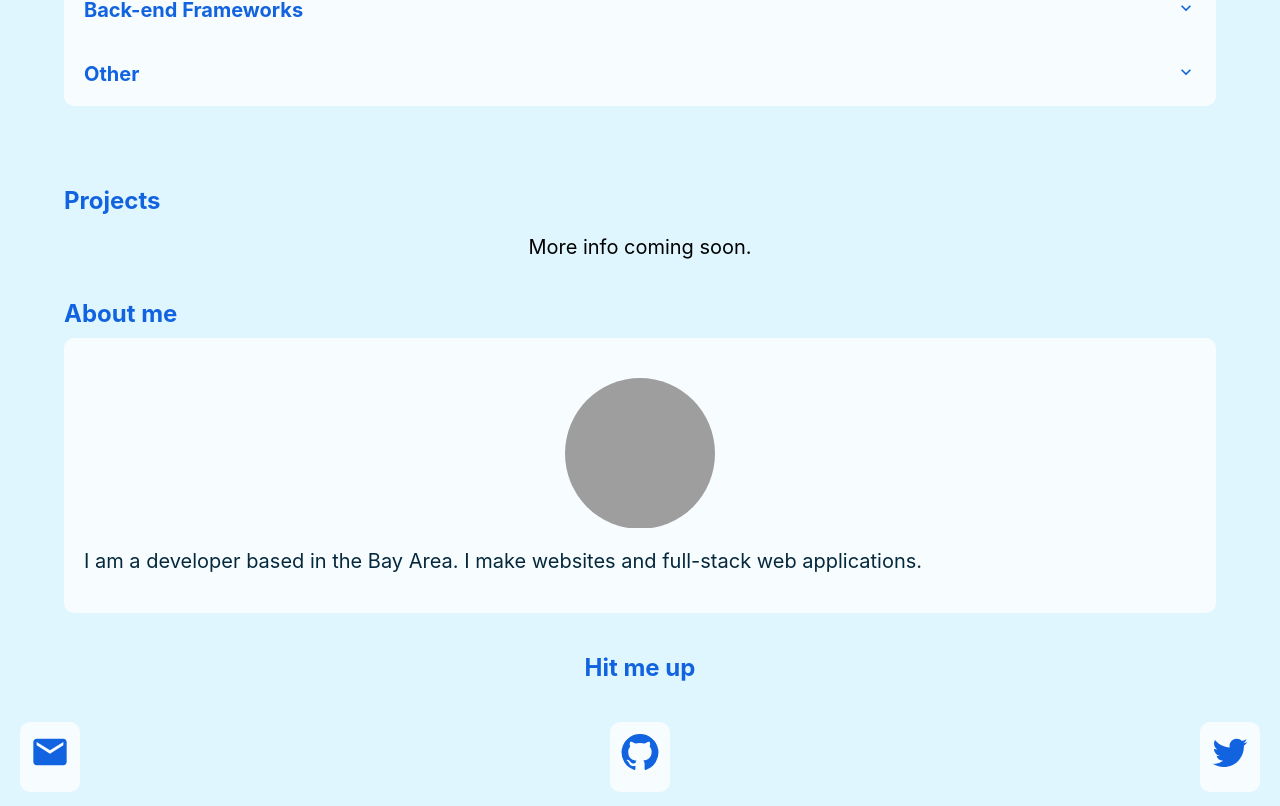
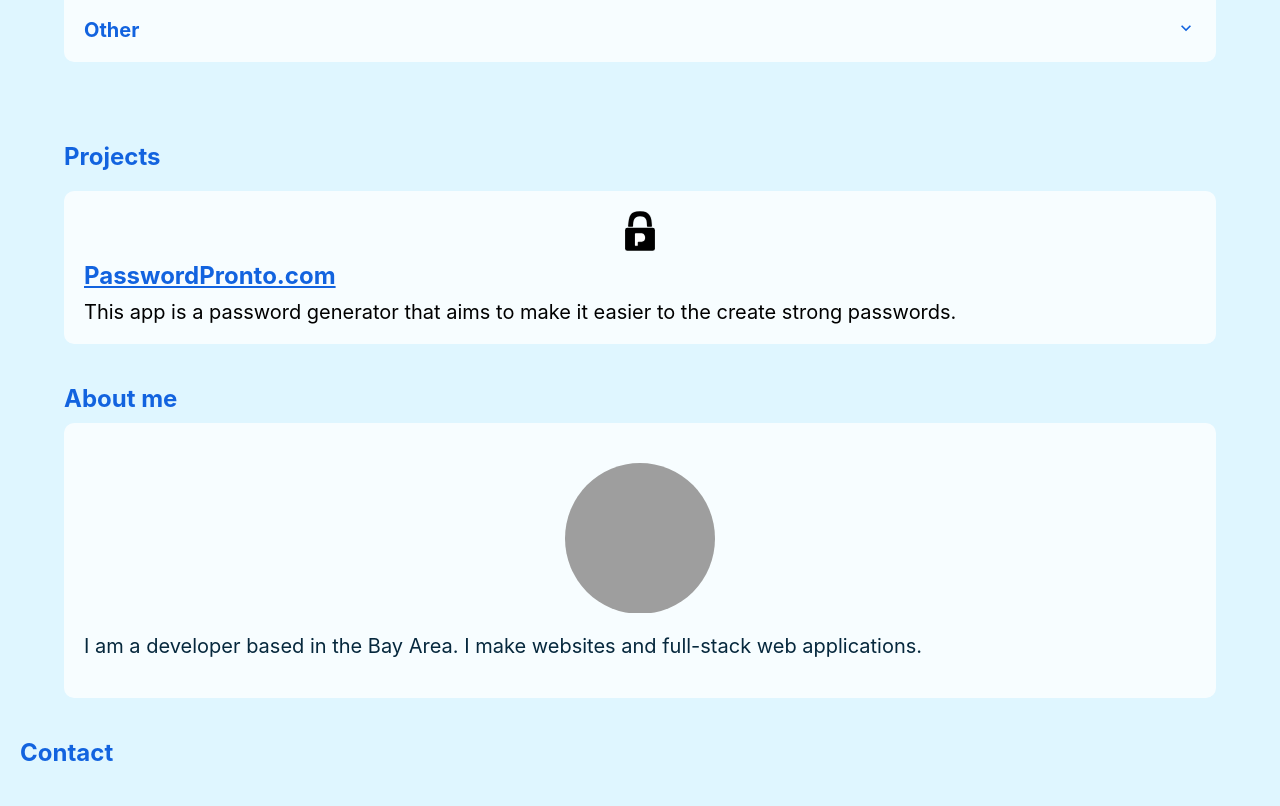
Before and after one commit to alexismarroquin7/am-fe-a, a Next.js app: page / in a window 1280 px wide. Shown: the part 1831-2637 px from the top of the page. Built offline with nearby package versions, Linux system fonts and the light colour scheme; grey boxes are pictures that could not be loaded.

Commit message:
adds 1 project

```diff
--- a/data/contact.js
+++ b/data/contact.js
@@ -32,7 +32,7 @@
 ];
 
 export const contact = {
-  title: "Hit me up",
+  title: "Contact",
   lines: createIds('line_id', contactLines, true),
   id: "contact"
 }
--- a/data/projects.js
+++ b/data/projects.js
@@ -2,10 +2,16 @@
 
 const projectList = [
   {
-    name: 'CarrierCalc.io',
-    description: 'This app aims to make it easier for the user to estimate how much it will cost today and monthly with any certain carrier.',
-    github: 'https://github.com/alexismarroquin7/carrier-calc',
-    url: 'carriercal.io'
+    name: 'PasswordPronto.com',
+    description: 'This app is a password generator that aims to make it easier to the create strong passwords.',
+    url: 'https://passwordpronto.com',
+    svg: {
+      html: () => <svg width="4rem" height="4rem" viewBox="0 0 232 311" fill="none" xmlns="http://www.w3.org/2000/svg">
+          <rect y="131.013" width="232" height="179" rx="18" fill="black"/>
+          <path d="M125.5 173.513H82C79.2386 173.513 77 175.752 77 178.513V266.013C77 268.775 79.2386 271.013 82 271.013H93.5C96.2614 271.013 98.5 268.775 98.5 266.013V245.013C98.5 242.252 100.739 240.013 103.5 240.013H125.5C135.833 240.18 156.3 233.713 155.5 206.513C154.7 179.313 135.167 173.18 125.5 173.513Z" fill="white" stroke="white"/>
+          <path d="M116 40C64.2061 40.3837 63.4701 80.0376 61.7316 117.26C61.6075 119.918 59.4136 122 56.7529 122H28.5249C25.5668 122 23.257 119.424 23.5511 116.481C31.1823 40.1025 35.9071 1.00001 116 1C196.003 0.999995 206.518 48.5815 208.84 116.849C208.936 119.664 206.674 122 203.857 122H175.5C172.739 122 170.502 119.757 170.495 116.996C170.39 73.814 168.006 39.6148 116 40Z" fill="black" stroke="black"/>
+        </svg>
+    }
   }
 ]
 
--- a/package.json
+++ b/package.json
@@ -8,9 +8,10 @@
   },
   "dependencies": {
     "@babel/core": "^7.17.0",
-    "@emotion/react": "^11.10.0",
-    "@emotion/styled": "^11.10.0",
+    "@emotion/react": "^11.10.5",
+    "@emotion/styled": "^11.10.5",
     "@mui/icons-material": "^5.10.2",
+    "@mui/material": "^5.11.1",
     "babel-plugin-styled-components": "^2.0.2",
     "next": "^12.0.8",
     "react": "17.0.2",
--- a/widgets/ContactSection/index.js
+++ b/widgets/ContactSection/index.js
@@ -1,10 +1,5 @@
 // data
 import { contact } from "../../data";
-
-// components
-import Image from 'next/image';
-
-// const ContactIcon = (type)
 
 export const ContactSection = () => {
 
@@ -49,7 +44,7 @@
 
       .contact-section-title {
         width: 100%;
-        text-align: center;
+        text-align: flex-start;
       }
 
       .contact-list {
--- a/widgets/LandingSection/index.js
+++ b/widgets/LandingSection/index.js
@@ -51,8 +51,6 @@
           steps={home.steps}
         />
       </div>
-
-      <p>{home.description}</p>
 
       <div
         className="landing-section-button-container"
--- a/widgets/ProjectsSection/index.js
+++ b/widgets/ProjectsSection/index.js
@@ -1,14 +1,39 @@
-import { project } from "../../data"
+import { project } from "../../data";
+import Link from "next/link";
 
 export const ProjectsSection = () => {
   return <div id={project.id}
     className="projects-section"
   >
-    <div id={project.id}
+    <div
       className="projects-section-wrapper"
     >
+
       <h6>Projects</h6>
-      <p>More info coming soon.</p>
+
+
+      {project.list.map(p => {
+        return (
+          <div key={p.id} className="project-card">
+
+            <div
+              className="project-card-svg-wrapper"
+            >
+              {p.svg.html()}
+            </div>
+            <Link
+              href={p.url}
+              target="_blank"
+              passHref
+            >
+              <a className="project-card-name">{p.name}</a>
+            </Link>
+
+            <p>{p.description}</p>
+
+          </div>
+        )
+      })}
 
     </div>
     <style jsx>{`
@@ -20,6 +45,7 @@
       align-items: center;
       padding: 4rem 0;
     }
+
     .projects-section-wrapper {
       background-color: var(--sky-blue);
       display: flex;
@@ -33,9 +59,31 @@
       color: var(--blue);
     }
 
-    p {
+    .project-card {
+      background-color: rgba(255, 255, 255, .75);
+      backdrop-filter: blur(5px);
+      border-radius: 1rem;
+      padding: 2rem;
       width: 100%;
-      text-align: center;
+      display: flex;
+      flex-flow: column wrap;
+      gap: 1rem;
+      align-items: flex-start;
+      justify-content: flex-start;
+    }
+
+    .project-card-name {
+      font-size: 2.4rem;
+      font-weight: bold;
+      color: var(--blue);
+    }
+
+    .project-card-svg-wrapper {
+      width: 100%;
+      display: flex;
+      flex-flow: column wrap;
+      gap: 1rem;
+      align-items: center;
     }
     `}</style>
   </div>
```
Also changed, not shown: 1 other file (tests, documents, lock files or other folders).
